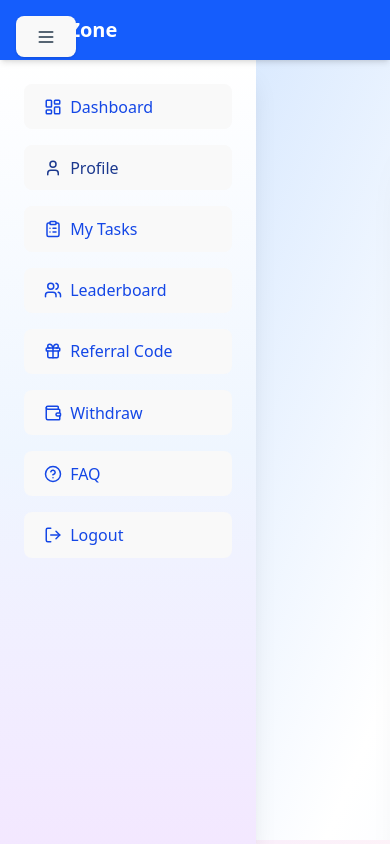
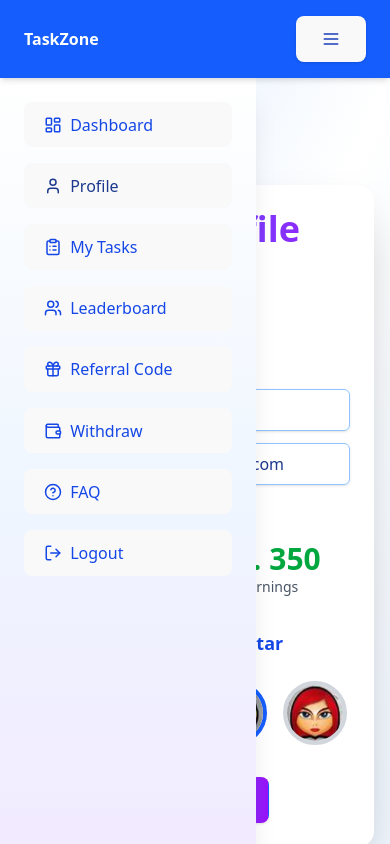
Before and after one commit to muhammadusama985/Earning-Platform-Using-React-And-Firebase, a React (Vite) app: page /userDashboard/profile in a window 390 px wide. Built offline with nearby package versions, Linux system fonts and the light colour scheme.

Commit message:
All Ui Responsive

```diff
--- a/src/pages/User/Profile.jsx
+++ b/src/pages/User/Profile.jsx
@@ -41,12 +41,12 @@ export default function Profile() {
   };
 
   return (
-<div className="min-h-screen w-screen bg-gradient-to-br from-blue-100 via-white to-blue-50 overflow-x-hidden pl-40 pr-4 pt-20 pb-12 flex items-center">
-<motion.div
+    <div className="min-h-screen w-screen bg-gradient-to-br from-blue-100 via-white to-blue-50 overflow-x-hidden px-4 pt-20 pb-12 flex items-center justify-center">
+      <motion.div
         initial={{ opacity: 0, scale: 0.9 }}
         animate={{ opacity: 1, scale: 1 }}
         transition={{ duration: 0.5 }}
-        className="bg-white w-full max-w-2xl p-10 rounded-2xl shadow-2xl text-center"
+        className="bg-white w-full max-w-2xl p-6 sm:p-10 rounded-2xl shadow-2xl text-center"
       >
         <motion.h2
           initial={{ opacity: 0, y: -20 }}
@@ -80,7 +80,7 @@ export default function Profile() {
           className="w-full mb-6 px-4 py-2 border border-blue-300 rounded-md text-center text-blue-900 font-medium shadow-sm focus:outline-none focus:ring-2 focus:ring-blue-400"
         />
 
-        <div className="flex justify-around my-8">
+        <div className="flex justify-around my-8 flex-wrap gap-4">
           <div className="text-center">
             <h4 className="text-3xl text-purple-600 font-extrabold">{userStats.tasksCompleted}</h4>
             <p className="text-sm text-gray-600">Tasks Done</p>
--- a/src/pages/User/UserDashboard.jsx
+++ b/src/pages/User/UserDashboard.jsx
@@ -1,4 +1,157 @@
-import { useState, useEffect } from 'react';
+// import { useState, useEffect } from 'react';
+// import { useNavigate, useLocation, Outlet } from 'react-router-dom';
+// import { User, LogOut, LayoutDashboard, Menu, Wallet, Settings, ClipboardList, Users, Gift, HelpCircle } from 'lucide-react';
+// import { motion, AnimatePresence } from 'framer-motion';
+
+// export default function UserDashboard() {
+//   const [sidebarOpen, setSidebarOpen] = useState(true);
+//   const navigate = useNavigate();
+//   const location = useLocation();
+
+//   useEffect(() => {
+//     window.history.pushState(null, '', window.location.href);
+//     const handlePopState = () => {
+//       window.history.pushState(null, '', window.location.href);
+//     };
+//     window.addEventListener('popstate', handlePopState);
+//     return () => {
+//       window.removeEventListener('popstate', handlePopState);
+//     };
+//   }, []);
+
+//   const isActive = (path) => location.pathname === path;
+
+//   return (
+//     <div className="w-screen h-screen flex flex-col bg-gradient-to-br from-blue-50 via-purple-100 to-pink-50 overflow-hidden relative">
+//       {/* Top Navbar */}
+//       <div className="sticky top-0 left-0 z-50 bg-blue-600 text-white shadow-md py-4 px-6 text-xl font-bold">
+//         TaskZone
+//       </div>
+
+//       <div className="flex flex-1">
+//         {/* Sidebar */}
+//         <AnimatePresence>
+//           {sidebarOpen && (
+//             <motion.aside
+//               initial={{ x: -300 }}
+//               animate={{ x: 0 }}
+//               exit={{ x: -300 }}
+//               transition={{ type: 'spring', stiffness: 300, damping: 30 }}
+//               className="w-64 h-full overflow-y-auto bg-gradient-to-b from-white via-blue-50 to-purple-100 text-gray-800 p-6 flex flex-col gap-4 shadow-xl z-40"
+//             >
+//               <motion.button
+//                 whileHover={{ scale: 1.05 }}
+//                 whileTap={{ scale: 0.95 }}
+//                 onClick={() => navigate('/userDashboard')}
+//                 className={`flex items-center gap-2 px-4 py-2 rounded transition-all ${
+//                   isActive('/userDashboard') ? 'bg-blue-200 text-blue-900' : 'hover:bg-blue-100 text-blue-700'
+//                 }`}
+//               >
+//                 <LayoutDashboard size={18} /> Dashboard
+//               </motion.button>
+
+//               <motion.button
+//                 whileHover={{ scale: 1.05 }}
+//                 whileTap={{ scale: 0.95 }}
+//                 onClick={() => navigate('/userDashboard/profile')}
+//                 className={`flex items-center gap-2 px-4 py-2 rounded transition-all ${
+//                   isActive('/userDashboard/profile') ? 'bg-blue-200 text-blue-900' : 'hover:bg-blue-100 text-blue-700'
+//                 }`}
+//               >
+//                 <User size={18} /> Profile
+//               </motion.button>
+
+//               <motion.button
+//                 whileHover={{ scale: 1.05 }}
+//                 whileTap={{ scale: 0.95 }}
+//                 onClick={() => navigate('/userDashboard/tasks')}
+//                 className={`flex items-center gap-2 px-4 py-2 rounded transition-all ${
+//                   isActive('/userDashboard/tasks') ? 'bg-blue-200 text-blue-900' : 'hover:bg-blue-100 text-blue-700'
+//                 }`}
+//               >
+//                 <ClipboardList size={18} /> My Tasks
+//               </motion.button>
+
+//               {/* ✅ Leaderboard */}
+//               <motion.button
+//                 whileHover={{ scale: 1.05 }}
+//                 whileTap={{ scale: 0.95 }}
+//                 onClick={() => navigate('/userDashboard/leaderboard')}
+//                 className={`flex items-center gap-2 px-4 py-2 rounded transition-all ${
+//                   isActive('/userDashboard/leaderboard') ? 'bg-blue-200 text-blue-900' : 'hover:bg-blue-100 text-blue-700'
+//                 }`}
+//               >
+//                 <Users size={18} /> Leaderboard
+//               </motion.button>
+
+//               {/* ✅ Referral Code */}
+//               <motion.button
+//                 whileHover={{ scale: 1.05 }}
+//                 whileTap={{ scale: 0.95 }}
+//                 onClick={() => navigate('/userDashboard/referral')}
+//                 className={`flex items-center gap-2 px-4 py-2 rounded transition-all ${
+//                   isActive('/userDashboard/referral') ? 'bg-blue-200 text-blue-900' : 'hover:bg-blue-100 text-blue-700'
+//                 }`}
+//               >
+//                 <Gift size={18} /> Referral Code
+//               </motion.button>
+
+//               <motion.button
+//                 whileHover={{ scale: 1.05 }}
+//                 whileTap={{ scale: 0.95 }}
+//                 onClick={() => navigate('/userDashboard/withdraw')}
+//                 className={`flex items-center gap-2 px-4 py-2 rounded transition-all ${
+//                   isActive('/userDashboard/withdraw') ? 'bg-blue-200 text-blue-900' : 'hover:bg-blue-100 text-blue-700'
+//                 }`}
+//               >
+//                 <Wallet size={18} /> Withdraw
+//               </motion.button>
+
+//               {/* ✅ FAQ */}
+//               <motion.button
+//                 whileHover={{ scale: 1.05 }}
+//                 whileTap={{ scale: 0.95 }}
+//                 onClick={() => navigate('/userDashboard/faq')}
+//                 className={`flex items-center gap-2 px-4 py-2 rounded transition-all ${
+//                   isActive('/userDashboard/faq') ? 'bg-blue-200 text-blue-900' : 'hover:bg-blue-100 text-blue-700'
+//                 }`}
+//               >
+//                 <HelpCircle size={18} /> FAQ
+//               </motion.button>
+
+//               <motion.button
+//                 whileHover={{ scale: 1.05 }}
+//                 whileTap={{ scale: 0.95 }}
+//                 onClick={() => navigate('/login')}
+//                 className={`flex items-center gap-2 px-4 py-2 rounded transition-all ${
+//                   isActive('/login') ? 'bg-blue-200 text-blue-900' : 'hover:bg-blue-100 text-blue-700'
+//                 }`}
+//               >
+//                 <LogOut size={18} /> Logout
+//               </motion.button>
+//             </motion.aside>
+//           )}
+//         </AnimatePresence>
+
+//         {/* Sidebar Toggle */}
+//         <button
+//           onClick={() => setSidebarOpen(!sidebarOpen)}
+//           className="absolute top-4 left-4 z-50 bg-white shadow p-2 rounded-full md:hidden"
+//         >
+//           <Menu size={20} />
+//         </button>
+
+//         {/* Main Content */}
+//         <div className="flex-1 h-[calc(100vh-64px)] overflow-y-auto overflow-x-hidden">
+//           <Outlet />
+//         </div>
+//       </div>
+//     </div>
+//   );
+// }
+
+
+import { useState, useEffect, useRef } from 'react';
 import { useNavigate, useLocation, Outlet } from 'react-router-dom';
 import { User, LogOut, LayoutDashboard, Menu, Wallet, Settings, ClipboardList, Users, Gift, HelpCircle } from 'lucide-react';
 import { motion, AnimatePresence } from 'framer-motion';
@@ -7,6 +160,7 @@ export default function UserDashboard() {
   const [sidebarOpen, setSidebarOpen] = useState(true);
   const navigate = useNavigate();
   const location = useLocation();
+  const sidebarRef = useRef();
 
   useEffect(() => {
     window.history.pushState(null, '', window.location.href);
@@ -19,13 +173,36 @@ export default function UserDashboard() {
     };
   }, []);
 
+  useEffect(() => {
+    const handleClickOutside = (event) => {
+      if (sidebarRef.current && !sidebarRef.current.contains(event.target)) {
+        setSidebarOpen(false);
+      }
+    };
+    if (sidebarOpen) {
+      document.addEventListener('mousedown', handleClickOutside);
+    } else {
+      document.removeEventListener('mousedown', handleClickOutside);
+    }
+    return () => {
+      document.removeEventListener('mousedown', handleClickOutside);
+    };
+  }, [sidebarOpen]);
+
   const isActive = (path) => location.pathname === path;
 
   return (
     <div className="w-screen h-screen flex flex-col bg-gradient-to-br from-blue-50 via-purple-100 to-pink-50 overflow-hidden relative">
       {/* Top Navbar */}
-      <div className="sticky top-0 left-0 z-50 bg-blue-600 text-white shadow-md py-4 px-6 text-xl font-bold">
-        TaskZone
+      <div className="sticky top-0 left-0 z-50 bg-blue-600 text-white shadow-md py-4 px-6 text-xl font-bold flex justify-between items-center">
+        <span className="text-base sm:text-xl md:text-2xl">TaskZone</span>
+        <button
+          onClick={() => setSidebarOpen(!sidebarOpen)}
+          className="bg-white shadow p-2 rounded-full md:hidden"
+        >
+         <Menu size={20} className="text-blue-800" />
+
+        </button>
       </div>
 
       <div className="flex flex-1">
@@ -33,11 +210,12 @@ export default function UserDashboard() {
         <AnimatePresence>
           {sidebarOpen && (
             <motion.aside
+              ref={sidebarRef}
               initial={{ x: -300 }}
               animate={{ x: 0 }}
               exit={{ x: -300 }}
               transition={{ type: 'spring', stiffness: 300, damping: 30 }}
-              className="w-64 h-full overflow-y-auto bg-gradient-to-b from-white via-blue-50 to-purple-100 text-gray-800 p-6 flex flex-col gap-4 shadow-xl z-40"
+              className="w-64 h-full overflow-y-auto bg-gradient-to-b from-white via-blue-50 to-purple-100 text-gray-800 p-6 flex flex-col gap-4 shadow-xl z-40 fixed md:relative"
             >
               <motion.button
                 whileHover={{ scale: 1.05 }}
@@ -72,7 +250,6 @@ export default function UserDashboard() {
                 <ClipboardList size={18} /> My Tasks
               </motion.button>
 
-              {/* ✅ Leaderboard */}
               <motion.button
                 whileHover={{ scale: 1.05 }}
                 whileTap={{ scale: 0.95 }}
@@ -84,7 +261,6 @@ export default function UserDashboard() {
                 <Users size={18} /> Leaderboard
               </motion.button>
 
-              {/* ✅ Referral Code */}
               <motion.button
                 whileHover={{ scale: 1.05 }}
                 whileTap={{ scale: 0.95 }}
@@ -107,7 +283,6 @@ export default function UserDashboard() {
                 <Wallet size={18} /> Withdraw
               </motion.button>
 
-              {/* ✅ FAQ */}
               <motion.button
                 whileHover={{ scale: 1.05 }}
                 whileTap={{ scale: 0.95 }}
@@ -133,14 +308,6 @@ export default function UserDashboard() {
           )}
         </AnimatePresence>
 
-        {/* Sidebar Toggle */}
-        <button
-          onClick={() => setSidebarOpen(!sidebarOpen)}
-          className="absolute top-4 left-4 z-50 bg-white shadow p-2 rounded-full md:hidden"
-        >
-          <Menu size={20} />
-        </button>
-
         {/* Main Content */}
         <div className="flex-1 h-[calc(100vh-64px)] overflow-y-auto overflow-x-hidden">
           <Outlet />
--- a/src/pages/User/Withdraw.jsx
+++ b/src/pages/User/Withdraw.jsx
@@ -35,12 +35,12 @@ export default function Withdraw() {
   };
 
   return (
-    <div className="w-screen h-screen bg-gradient-to-br from-blue-100 via-white to-blue-50 overflow-x-hidden flex items-center">
+    <div className="min-h-screen w-screen bg-gradient-to-br from-blue-100 via-white to-blue-50 overflow-x-hidden flex items-center justify-center px-4 pt-20 pb-12">
       <motion.div
         initial={{ opacity: 0, y: 30 }}
         animate={{ opacity: 1, y: 0 }}
         transition={{ duration: 0.6, ease: 'easeOut' }}
-        className="bg-white w-full max-w-xl ml-40 p-10 rounded-3xl shadow-[0_20px_50px_rgba(0,0,0,0.1)] text-center relative"
+        className="bg-white w-full max-w-xl p-6 sm:p-10 rounded-3xl shadow-[0_20px_50px_rgba(0,0,0,0.1)] text-center relative"
       >
         <motion.h2
           initial={{ opacity: 0, y: -20 }}
```
